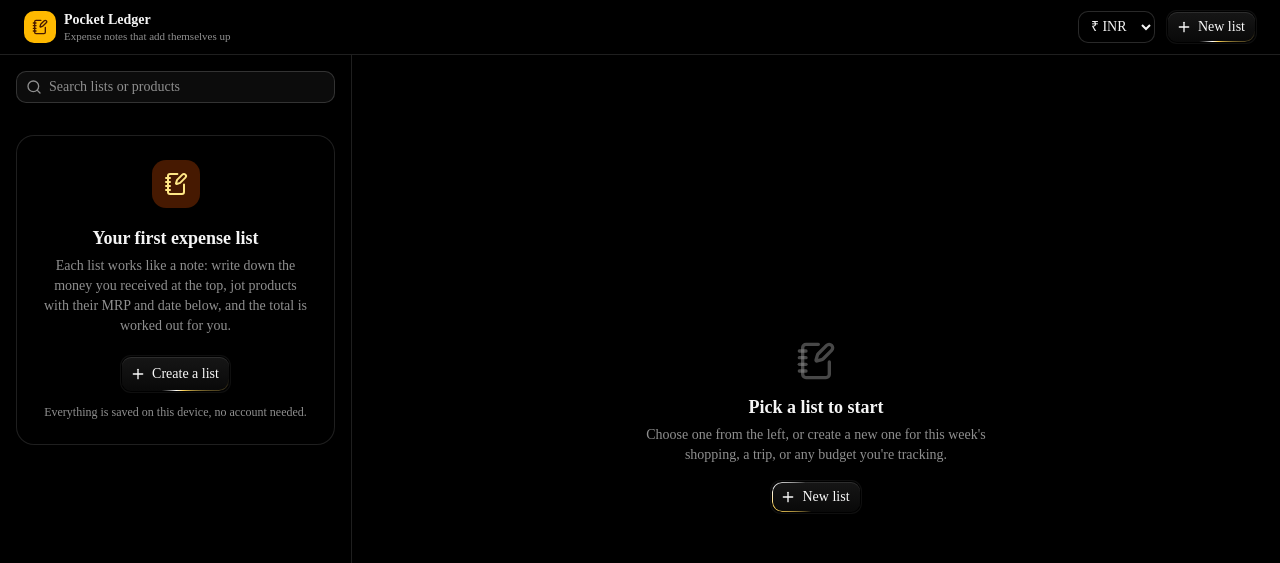
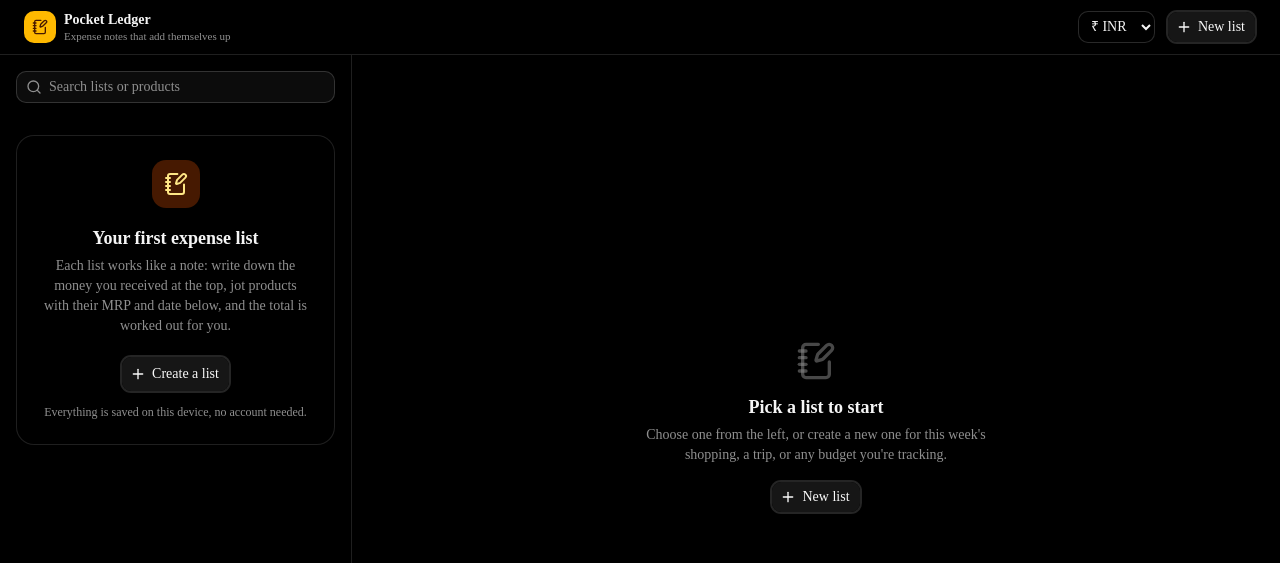
Before and after one commit to instodia/pocket-tracker, a Next.js app: page / in a window 1280 px wide. Shown: the top 563 px of the page. Built offline with nearby package versions, Linux system fonts and the light colour scheme.

Commit message:
Remove rotating shine effect from buttons
Primary buttons are now a flat dark surface with a subtle 1px ring.

Co-authored-by: instodia <instodia@gmail.com>

```diff
--- a/src/app/globals.css
+++ b/src/app/globals.css
@@ -129,81 +129,3 @@
     color-scheme: dark;
   }
 }
-
-/* Rotating light that travels around a button's edge. */
-@property --shine-angle {
-  syntax: "<angle>";
-  inherits: false;
-  initial-value: 0deg;
-}
-
-@keyframes shine-rotate {
-  to {
-    --shine-angle: 360deg;
-  }
-}
-
-@keyframes shine-sweep {
-  0%,
-  60% {
-    transform: translateX(-150%) skewX(-20deg);
-  }
-  100% {
-    transform: translateX(250%) skewX(-20deg);
-  }
-}
-
-.shine {
-  position: relative;
-  isolation: isolate;
-  overflow: hidden;
-  box-shadow:
-    inset 0 1px 0 oklch(1 0 0 / 10%),
-    0 0 0 1px oklch(1 0 0 / 6%);
-}
-
-.shine::before {
-  content: "";
-  position: absolute;
-  inset: 0;
-  border-radius: inherit;
-  padding: 1px;
-  background: conic-gradient(
-    from var(--shine-angle),
-    transparent 0%,
-    transparent 55%,
-    oklch(0.9 0.15 85) 72%,
-    oklch(1 0 0) 78%,
-    transparent 90%
-  );
-  mask:
-    linear-gradient(#000 0 0) content-box,
-    linear-gradient(#000 0 0);
-  mask-composite: exclude;
-  -webkit-mask:
-    linear-gradient(#000 0 0) content-box,
-    linear-gradient(#000 0 0);
-  -webkit-mask-composite: xor;
-  animation: shine-rotate 3.2s linear infinite;
-  pointer-events: none;
-  z-index: 1;
-}
-
-.shine::after {
-  content: "";
-  position: absolute;
-  top: 0;
-  bottom: 0;
-  left: 0;
-  width: 45%;
-  background: linear-gradient(90deg, transparent, oklch(1 0 0 / 14%), transparent);
-  animation: shine-sweep 4.5s ease-in-out infinite;
-  pointer-events: none;
-}
-
-@media (prefers-reduced-motion: reduce) {
-  .shine::before,
-  .shine::after {
-    animation: none;
-  }
-}
--- a/src/components/ui/button.tsx
+++ b/src/components/ui/button.tsx
@@ -8,7 +8,7 @@ const buttonVariants = cva(
     variants: {
       variant: {
         default:
-          "shine bg-gradient-to-b from-primary to-[oklch(0.14_0_0)] text-primary-foreground hover:from-[oklch(0.26_0_0)] hover:to-primary",
+          "bg-primary text-primary-foreground ring-1 ring-foreground/15 hover:bg-[oklch(0.26_0_0)]",
         outline:
           "border-border bg-background hover:bg-muted hover:text-foreground aria-expanded:bg-muted aria-expanded:text-foreground dark:border-input dark:bg-input/30 dark:hover:bg-input/50",
         secondary:
```
Also changed, not shown: 1 other file (tests, documents, lock files or other folders).
